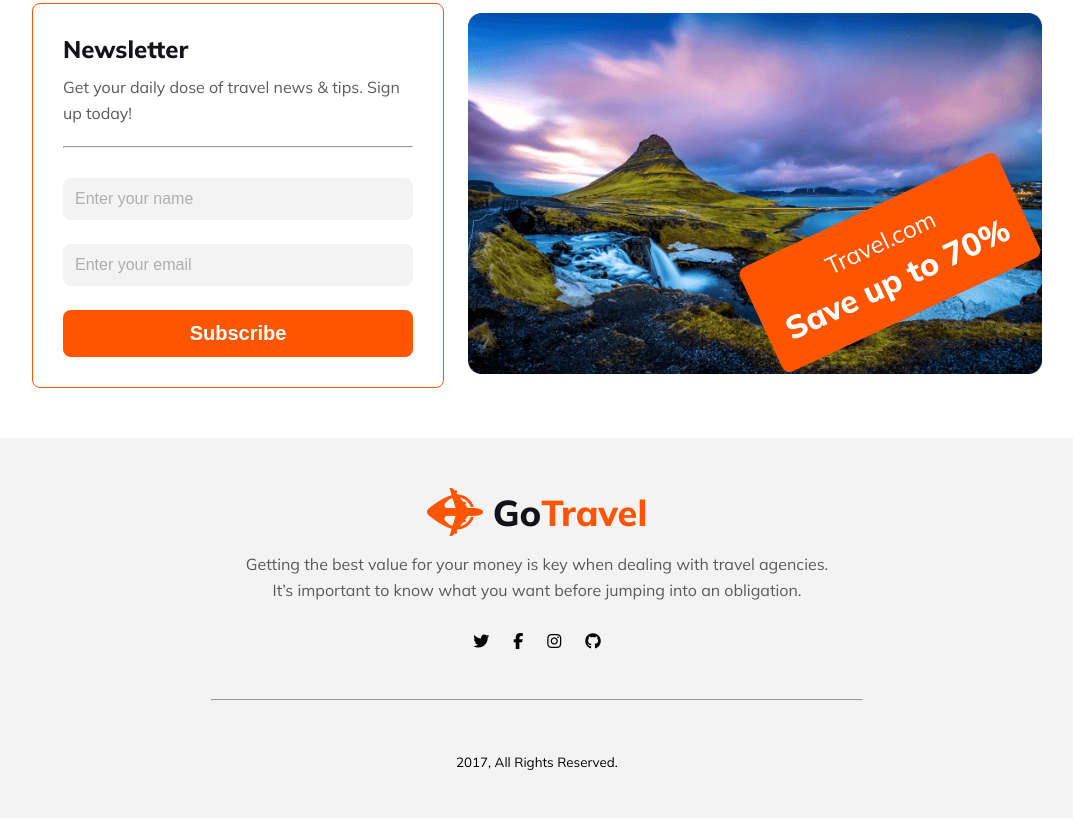
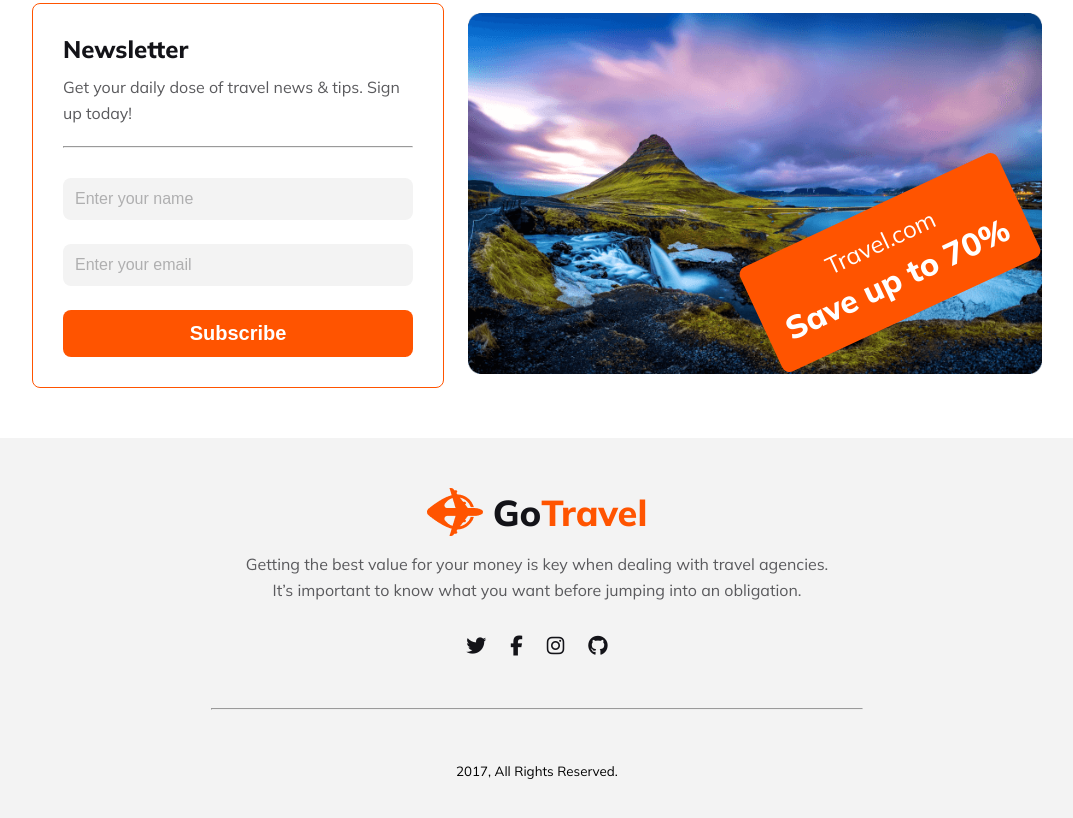
Before and after one commit to rafiqulbd95/go-travel-website, a plain HTML site: page index.html in a window 1280 px wide. Shown: the part 5879-6697 px from the top of the page, without its empty margins (103-1176 px from the left). Drawn offline with Linux system fonts and the light colour scheme.

Commit message:
added footer css style

```diff
--- a/assets/css/style.css
+++ b/assets/css/style.css
@@ -523,6 +523,14 @@
   justify-content: center;
   align-items: center;
 }
+.social_icon a{
+  color: var(--secondary-color);
+  font-size: 20px;
+  transition: all 0.4s;
+}
+.social_icon a:hover{
+  color: var(--primary-color);
+}
 .copyright {
   padding-top: 50px;
 }
--- a/index.html
+++ b/index.html
@@ -320,10 +320,10 @@
           </div>
             <p>Getting the best value for your money is key when dealing with travel agencies. <br> It’s important to know what you want before jumping into an obligation.</p>
             <div class="social_icon">
-                <i class="fa-brands fa-twitter"></i>
-                <i class="fa-brands fa-facebook-f"></i>
-                <i class="fa-brands fa-instagram"></i>
-                <i class="fa-brands fa-github"></i>
+                <a href="#"><i class="fa-brands fa-twitter"></i></a>
+                <a href="#"><i class="fa-brands fa-facebook-f"></i></a>
+                <a href="#"><i class="fa-brands fa-instagram"></i></a>
+                <a href="#"><i class="fa-brands fa-github"></i></a>
             </div>
             <hr>
             <div class="copyright">
```
